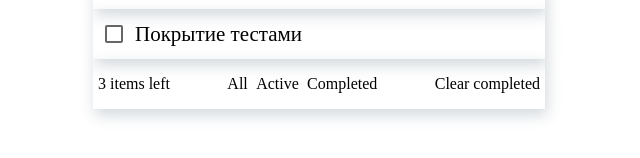
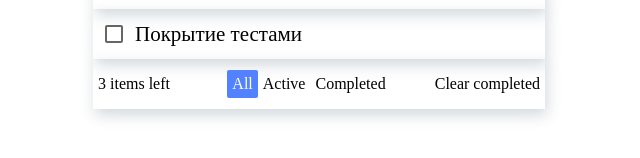
Before and after one commit to Shiroyam/-Frontend-intern-Todos, a React (Create React App) app: page / in a window 1280 px wide. Shown: the part 222-380 px from the top of the page, without its empty margins (321-961 px from the left). Built offline with nearby package versions, Linux system fonts and the light colour scheme.

Commit message:
сделал ситили при переключение toggle

```diff
--- a/src/components/footer/footer.scss
+++ b/src/components/footer/footer.scss
@@ -12,17 +12,23 @@
   -moz-box-shadow: 2px 6px 14px 0px rgba(34, 60, 80, 0.2);
   box-shadow: 2px 6px 14px 0px rgba(34, 60, 80, 0.2);
 
-  &__checkboxContainer {
+  &__toggleContainer {
     width: 150px;
     justify-content: space-between;
     display: flex;
     cursor: pointer;
 
+    .footer__toggle{
+      padding: 5px 5px 5px 5px;
+    }
+
     .active {
-      border: 0.5px solid gold;
+      background-color: #5282ff;
+      color: white;
       border-radius: 2px;
     }
   }
+
   &__clearBtn {
     cursor: pointer;
   }
--- a/src/components/footer/footer.tsx
+++ b/src/components/footer/footer.tsx
@@ -7,30 +7,40 @@ import {
   filterCompletedTask,
   filterAllTask,
 } from "../../redux/taskSlice/taskSlice";
+import {
+  clickAll,
+  clickActive,
+  clickCompleted,
+} from "../../redux/toggleSlice/toggleSlice";
 import "./footer.scss";
+
 
 export const Footer: FC = () => {
   const dispatch = useDispatch();
   const { task } = useTypesSelector((state) => state.taskReducer);
+  const { active, completed, all } = useTypesSelector(
+    (state) => state.toggleReducer
+  );
+
   return (
     <div className="footer">
       <div className="footer__items">{task.length} items left</div>
-      <div className="footer__checkboxContainer">
+      <div className="footer__toggleContainer">
         <div
-          onClick={() => dispatch(filterAllTask())}
-          className="footer__checkbox "
+          onClick={() => (dispatch(filterAllTask()), dispatch(clickAll()))}
+          className={all ? "footer__toggle active" : "footer__toggle"}
         >
           All
         </div>
         <div
-          onClick={() => dispatch(filterActiveTask())}
-          className="footer__checkbox "
+          onClick={() => (dispatch(filterActiveTask()), dispatch(clickActive()))}
+          className={active ? "footer__toggle active" : "footer__toggle"}
         >
           Active
         </div>
         <div
-          onClick={() => dispatch(filterCompletedTask())}
-          className="footer__checkbox"
+          onClick={() => (dispatch(filterCompletedTask()), dispatch(clickCompleted()))}
+          className={completed ? "footer__toggle active" : "footer__toggle"}
         >
           Completed
         </div>
--- a/src/redux/index.ts
+++ b/src/redux/index.ts
@@ -1,8 +1,10 @@
 import { combineReducers, configureStore } from "@reduxjs/toolkit";
 import taskReducer from "./taskSlice/taskSlice";
+import toggleReducer from "./toggleSlice/toggleSlice"
 
 const rootReducer = combineReducers({
   taskReducer,
+  toggleReducer
 });
 
 export const storeSetup = () => {
--- /dev/null
+++ b/src/redux/toggleSlice/toggleSlice.ts
@@ -0,0 +1,41 @@
+import { createSlice } from "@reduxjs/toolkit";
+
+interface IState {
+  all: boolean;
+  active: boolean;
+  completed: boolean;
+}
+
+const initialState: IState = {
+  all: true,
+  active: false,
+  completed: false,
+};
+
+export const toggleSlice = createSlice({
+  name: "toggle",
+  initialState,
+  reducers: {
+    clickAll(state: IState) {
+      state.all = true;
+      state.active = false;
+      state.completed = false;
+      console.log("1");
+    },
+    clickActive(state: IState) {
+      state.all = false;
+      state.active = true;
+      state.completed = false;
+      console.log("2");
+    },
+    clickCompleted(state: IState) {
+      state.all = false;
+      state.active = false;
+      state.completed = true;
+      console.log("3");
+    },
+  },
+});
+
+export const { clickAll, clickActive, clickCompleted } = toggleSlice.actions;
+export default toggleSlice.reducer;
```
